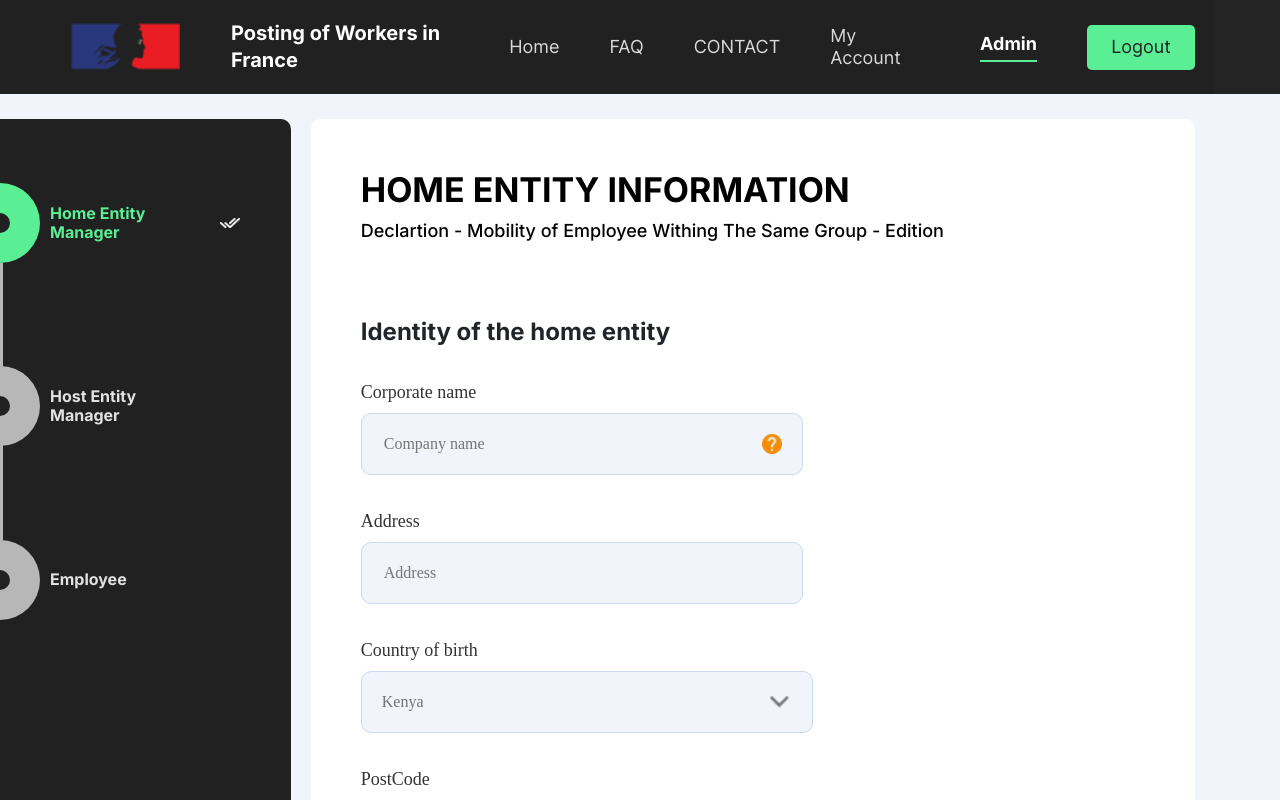
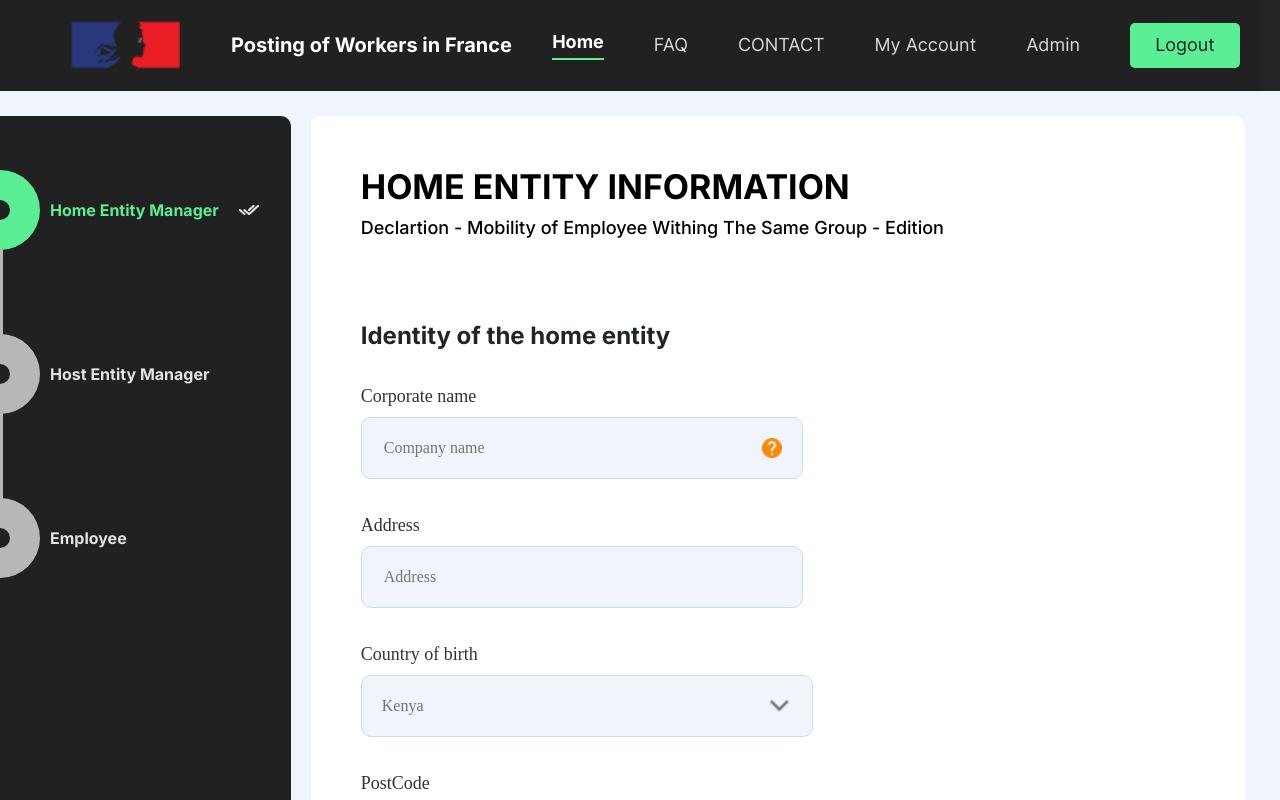
Before and after one commit to mobenjamins/PWDOrchestratorPublic, a React (Vite) app in the folder client/: page / in a window 1280 px wide. Shown: the top 800 px of the page. Built offline with nearby package versions, Linux system fonts and the light colour scheme.

Commit message:
Routing and some design tweaks

```diff
--- a/client/package.json
+++ b/client/package.json
@@ -14,7 +14,8 @@
     "prop-types": "^15.8.1",
     "react": "^18.2.0",
     "react-dom": "^18.2.0",
-    "react-redux": "^8.0.5"
+    "react-redux": "^8.0.5",
+    "react-router-dom": "^6.9.0"
   },
   "devDependencies": {
     "@types/react": "^18.0.27",
--- a/client/src/App.css
+++ b/client/src/App.css
@@ -26,7 +26,6 @@
 
 .App{
   width: 100%;
-  height: 100%;
 }
 
 .body-wrapper{
@@ -34,6 +33,8 @@
   display: flex;
   flex-direction: row;
   width: 100%;
+  height: 100%;
+  min-height: 100vh;
 }
 .right-section{
   display: flex;
--- a/client/src/App.jsx
+++ b/client/src/App.jsx
@@ -1,69 +1,22 @@
-import React,{useEffect, useState} from 'react'
-import './App.css'
-import Header from './components/header'
-import SideNav from './components/sidenav'
-import MainSection from './components/main'
-import Footer from './components/footer'
+import React from 'react'
+import { BrowserRouter as Router, Route, Routes } from 'react-router-dom'
 
-const sideNavElementsTemp = [
-  {
-    id: 'homeEntity',
-    title: 'Home Entity Manager',
-    isActive: true
-  },
-  {
-    id: 'hostEntity',
-    title: 'Host Entity Manager',
-    isActive: false
-  },
-  {
-    id: 'employee',
-    title: 'Employee',
-    isActive: false
-  }
-]
+import Home from './pages/home'
+import Admin from './pages/admin/admin'
+import Header from './components/header';
 
 function App() {
-const [activeForm, setActiveForm] = useState('homeEntity')
-
-const [sideNavElements, setSideNavElements] = useState(sideNavElementsTemp)
-
-const onNavElementChange = (element) =>{
-
-  setSideNavElements(sideNavElements.map((item, index) => {
-    if(item.title === element.title){
-        setActiveForm(item.id)
-      return {
-        ...item,
-        isActive: true
-      }
-    }
-    if(index < sideNavElements.indexOf(element)){
-      return {
-        ...item,
-        isActive: true
-      }
-    }
-    return {
-      ...item,
-      isActive: false
-    }
-  }))
-
-}
-
   return (
     <div className="App">
       <Header />
-      <div className='body-wrapper'>
-        <SideNav setActiveForm={setActiveForm} onNavElementChange={onNavElementChange} sideNavElementsTemp={sideNavElements} />
-        <div className='right-section'>
-          <MainSection activeForm={activeForm} />
-          <Footer />
-        </div>
-      </div>
+      <Routes>
+        <Route exact path="/" element={<Home />} />
+        <Route path="/admin" element={<Admin />} />
+
+        {/* <Route component={NotFound} /> */}
+      </Routes>
     </div>
-  )
+  );
 }
 
 export default App
--- a/client/src/components/Forms/style.css
+++ b/client/src/components/Forms/style.css
@@ -1,6 +1,27 @@
 .QuestionSection-wrapper{
   height: 100%;
+  display: flex;
+  flex-direction: column;
 }
+
+
+.QuestionSection-wrapper > * {
+  flex-shrink: 0;
+}
+
+.QuestionSection-wrapper > :first-child {
+  align-self: flex-start;
+}
+
+.QuestionSection-wrapper > :last-child {
+  display: flex;
+  flex-direction: column;
+  justify-content: center;
+  align-items: space-between;
+  flex-grow: 1;
+}
+
+
 .question-header{
   display: flex;
   flex-direction: column;
--- a/client/src/components/header/index.jsx
+++ b/client/src/components/header/index.jsx
@@ -1,9 +1,18 @@
 import React from 'react'
+import { useNavigate } from 'react-router-dom'
 import PropTypes from 'prop-types'
 import logoImage from '../../assets/logo.png'
 import './style.css'
 
 function Header(props) {
+  const [activePage, setActivePage] = React.useState('')
+  const navigate = useNavigate()
+
+  const pageHandler = (page) => {
+    setActivePage(page)
+    navigate(`/${page}`)
+  }
+
   return (
     <div className='header-wrapper'>
       <div className='left-section'>
@@ -11,12 +20,11 @@ function Header(props) {
         <div className='brand-name'>Posting of Workers in France</div>
       </div>
       <div className='nav-list'>
-        {/* <div  className='navList-item navList-item-active'>Test</div> */}
-        <div className='navList-item'>Home</div>
-        <div className='navList-item'>FAQ</div>
-        <div className='navList-item'>CONTACT</div>
-        <div className='navList-item'>My Account</div>
-        <div className='navList-item navList-item-active'>Admin</div>
+        <div className={`navList-item ${activePage === '' ? 'navList-item-active' : ''}`} onClick={()=>pageHandler('')}>Home</div>
+        <div className={`navList-item ${activePage === 'faq' ? 'navList-item-active' : ''}`} onClick={()=>pageHandler('faq')}>FAQ</div>
+        <div className={`navList-item ${activePage === 'contact' ? 'navList-item-active' : ''}`} onClick={()=>pageHandler('contact')} >CONTACT</div>
+        <div className={`navList-item ${activePage === 'account' ? 'navList-item-active' : ''}`} onClick={()=>pageHandler('account')}>My Account</div>
+        <div  className={`navList-item ${activePage === 'admin' ? 'navList-item-active' : ''}`}  onClick={()=>pageHandler('admin')}>Admin</div>
         <div className='logout-btn'>
           <p>Logout</p>
         </div>
--- a/client/src/components/header/style.css
+++ b/client/src/components/header/style.css
@@ -1,11 +1,10 @@
 .header-wrapper{
-    height: 100%;
     background-color: #212121;
     padding: 20px;
     display: flex;
     flex-direction: row;
     justify-content: space-between;
-    margin-right: 65px;
+    margin-right: 20px;
 }
 
 .left-section{
--- a/client/src/components/main/style.css
+++ b/client/src/components/main/style.css
@@ -1,14 +1,12 @@
 .mainSection-wrapper{
   background: #FFFFFF;
   margin-top: 25px;
-  margin-right: 50px;
   margin-left: 20px;
   border-radius: 10px;
   height: 100%;
   display: flex;
   flex-direction: column;
   padding: 50px;
-  padding-right: 50px;
 }
 
 .nav-section{
--- a/client/src/components/sidenav/style.css
+++ b/client/src/components/sidenav/style.css
@@ -76,7 +76,7 @@
   font-weight: 700;
   font-size: 16px;
   line-height: 19px;
-  max-width: 150px;
+  max-width: 170px;
   margin-right: 20px;
 }
 
--- a/client/src/main.jsx
+++ b/client/src/main.jsx
@@ -1,4 +1,5 @@
 import React from 'react'
+import { BrowserRouter } from 'react-router-dom'
 import { Provider } from 'react-redux'
 import ReactDOM from 'react-dom/client'
 import App from './App'
@@ -7,8 +8,10 @@ import {store} from './redux/store'
 
 ReactDOM.createRoot(document.getElementById('root')).render(
   <React.StrictMode>
+  <BrowserRouter>
     <Provider store={store}>
       <App />
     </Provider>
+  </BrowserRouter>
   </React.StrictMode>,
 )
--- /dev/null
+++ b/client/src/pages/admin/admin.jsx
@@ -0,0 +1,18 @@
+import React,{useEffect, useState} from 'react'
+import '../../App.css'
+import './style.css'
+
+function Admin() {
+
+  return (
+    <>
+      <div className='wrapper'>
+        <div className='side-section'>
+
+        </div>
+      </div>
+    </>
+  )
+}
+
+export default Admin
--- /dev/null
+++ b/client/src/pages/admin/style.css
@@ -0,0 +1,19 @@
+.admin{
+  /* display: flex;
+  flex-direction: column; */
+  width: 100%;
+  height: 100%;
+}
+.wrapper{
+  display: flex;
+  flex-direction: row;
+  width: 200px;
+  height: 100%;
+  background-color: #F1F5FB;
+}
+
+.side-section{
+  width: 200px;
+  height: 100%;
+  background-color: #F1F5FB;
+}
--- /dev/null
+++ b/client/src/pages/home.jsx
@@ -0,0 +1,67 @@
+import React,{useEffect, useState} from 'react'
+import '../App.css'
+import SideNav from '../components/sidenav'
+import MainSection from '../components/main'
+import Footer from '../components/footer'
+
+const sideNavElementsTemp = [
+  {
+    id: 'homeEntity',
+    title: 'Home Entity Manager',
+    isActive: true
+  },
+  {
+    id: 'hostEntity',
+    title: 'Host Entity Manager',
+    isActive: false
+  },
+  {
+    id: 'employee',
+    title: 'Employee',
+    isActive: false
+  }
+]
+
+function Home() {
+const [activeForm, setActiveForm] = useState('homeEntity')
+
+const [sideNavElements, setSideNavElements] = useState(sideNavElementsTemp)
+
+const onNavElementChange = (element) =>{
+
+  setSideNavElements(sideNavElements.map((item, index) => {
+    if(item.title === element.title){
+        setActiveForm(item.id)
+      return {
+        ...item,
+        isActive: true
+      }
+    }
+    if(index < sideNavElements.indexOf(element)){
+      return {
+        ...item,
+        isActive: true
+      }
+    }
+    return {
+      ...item,
+      isActive: false
+    }
+  }))
+
+}
+
+  return (
+    <>
+      <div className='body-wrapper'>
+        <SideNav setActiveForm={setActiveForm} onNavElementChange={onNavElementChange} sideNavElementsTemp={sideNavElements} />
+        <div className='right-section'>
+          <MainSection activeForm={activeForm} />
+          <Footer />
+        </div>
+      </div>
+    </>
+  )
+}
+
+export default Home
```
Also changed, not shown: 1 other file (tests, documents, lock files or other folders).
